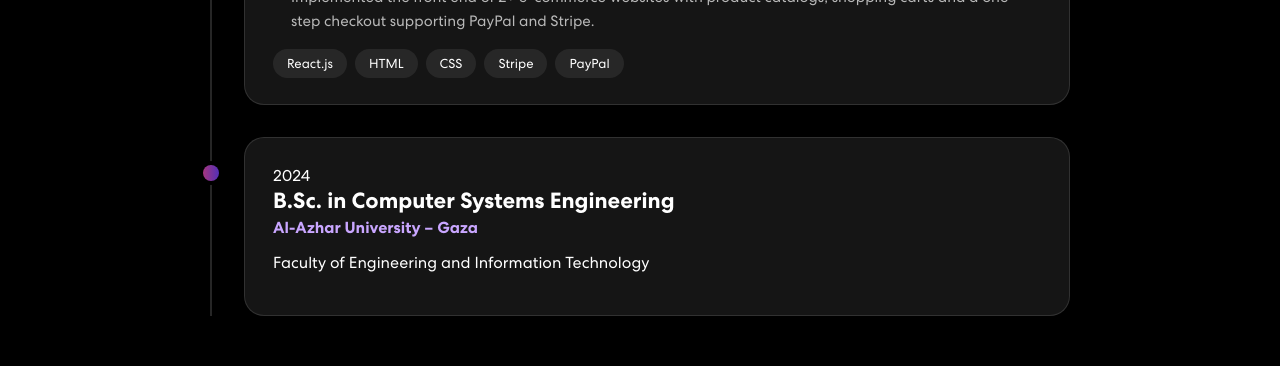
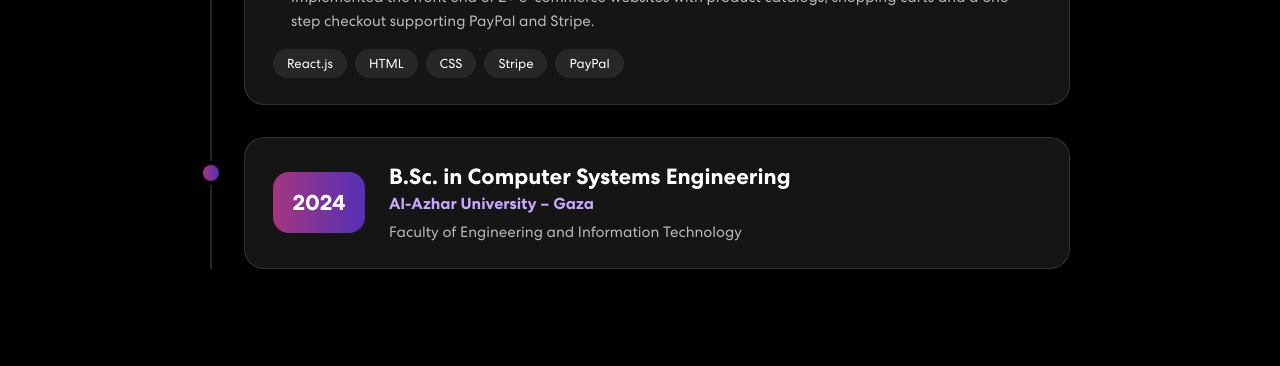
Before and after one commit to Maryamalkurd/frontPages_portfolio-, a React (Create React App) app: page / in a window 1280 px wide. Shown: the part 2640-3006 px from the top of the page. Built offline with nearby package versions, Linux system fonts and the light colour scheme.

Commit message:
Update App.css

```diff
--- a/src/App.css
+++ b/src/App.css
@@ -987,3 +987,28 @@ nav.navbar .navbar-toggler[aria-expanded="true"] .navbar-toggler-icon {
   .education h2 { font-size: 32px; }
   .edu-card { flex-direction: column; align-items: flex-start; padding: 22px; gap: 16px; }
 }
+/************ Education entry inside the timeline ************/
+.exp-edu {
+  display: flex;
+  align-items: center;
+  gap: 24px;
+}
+.exp-year {
+  flex-shrink: 0;
+  min-width: 92px;
+  text-align: center;
+  padding: 14px 16px;
+  border-radius: 16px;
+  font-size: 22px;
+  font-weight: 700;
+  background: linear-gradient(90.21deg, #AA367C -5.91%, #4A2FBD 111.58%);
+}
+.exp-edu h6 { margin-bottom: 8px; }
+.exp-edu p {
+  color: #B8B8B8;
+  font-size: 15px;
+  margin: 0;
+}
+@media (max-width: 767px) {
+  .exp-edu { flex-direction: column; align-items: flex-start; gap: 14px; }
+}
```
